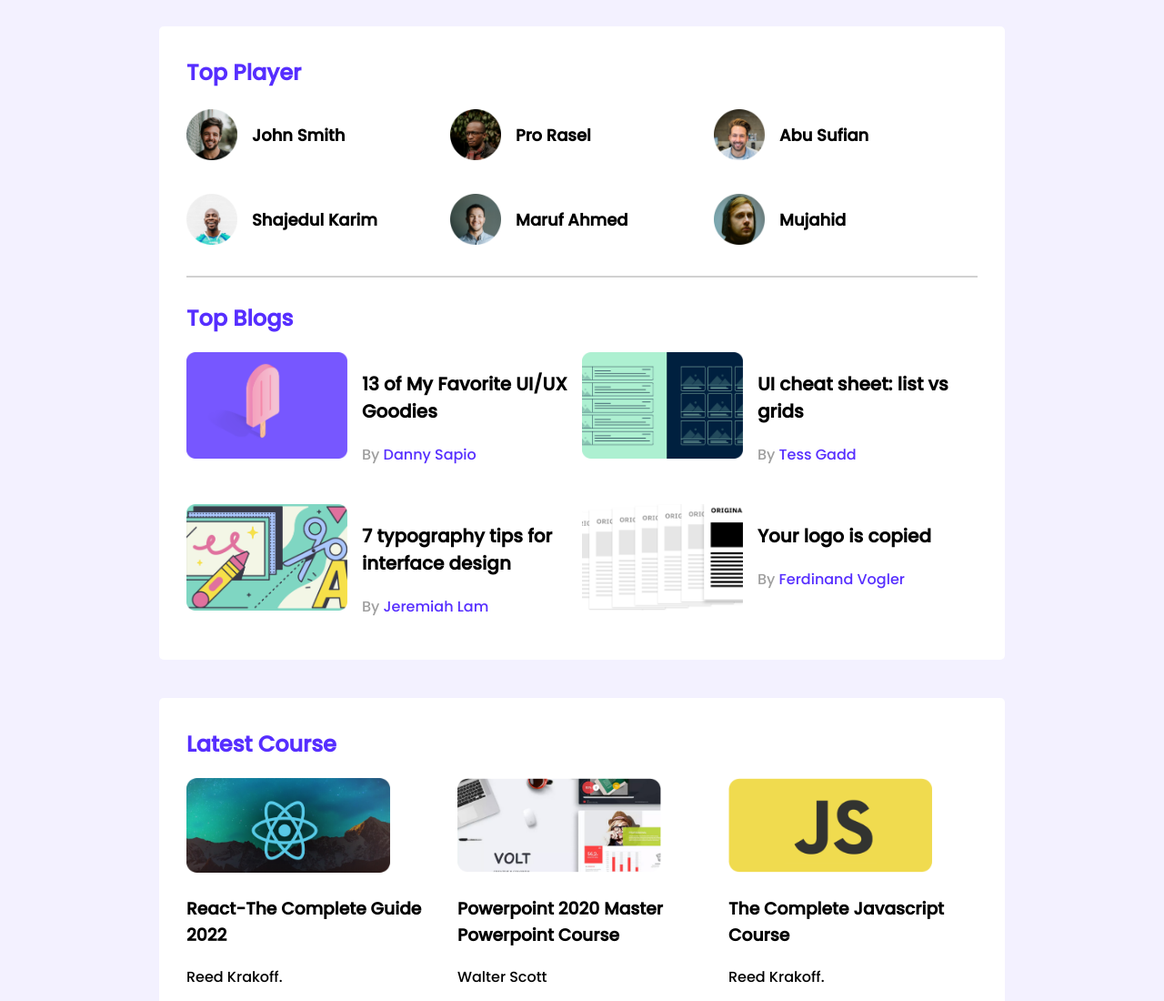
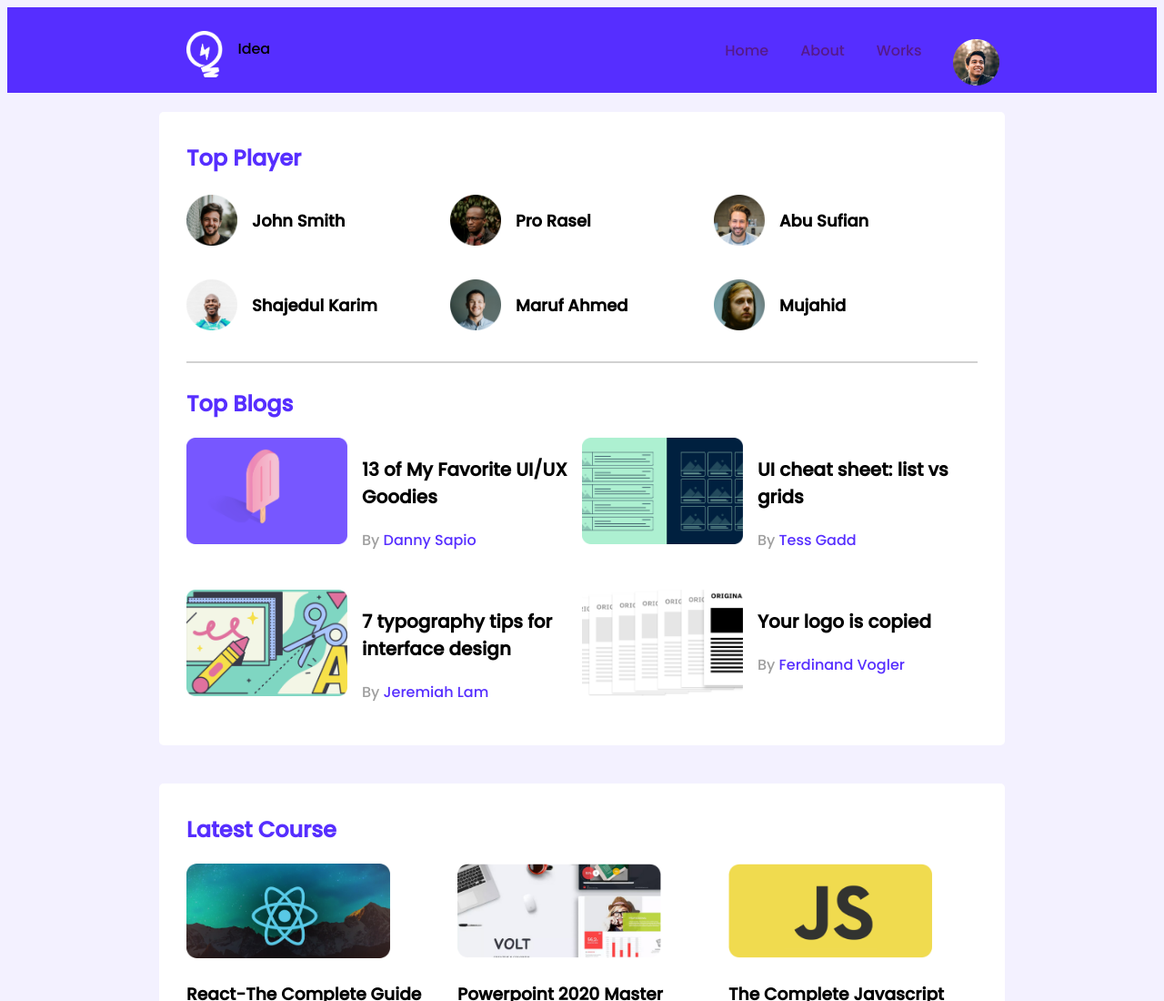
Before and after one commit to RafiulAlam98/leaderboard-practise-assignment-2, a plain HTML site: page index.html in a window 1280 px wide. Shown: the top 1100 px of the page at 91% size. Drawn offline with Linux system fonts and the light colour scheme.

Commit message:
header-added

```diff
--- a/css/style.css
+++ b/css/style.css
@@ -11,6 +11,54 @@ body {
   font-family: "Poppins", sans-serif;
   background-color: #f3f1ff;
 }
+header {
+  display: flex;
+  justify-content: center;
+  background-color: #562eff;
+  height: 94px;
+}
+.nav-container {
+  width: 870px;
+}
+
+.navigation {
+  display: grid;
+  grid-template-columns: repeat(2, 1fr);
+  grid-gap: 460px;
+}
+
+.nav-logo {
+  display: flex;
+}
+
+.logo-title {
+  margin-top: 33px;
+}
+
+.nav-logo img {
+  width: 40.42px;
+  height: 51px;
+  margin-top: 26px;
+  margin-right: 16px;
+}
+.nav-link ul {
+  display: flex;
+  list-style: none;
+  margin-top: 35px;
+}
+.nav-link ul a {
+  text-decoration: none;
+}
+
+.nav-link li {
+  margin-right: 35px;
+}
+
+/* img {
+  width: 51px;
+  height: 51px;
+  margin-bottom: 30px;
+} */
 
 main {
   display: flex;
--- a/index.html
+++ b/index.html
@@ -19,7 +19,23 @@
 <body>
   <!-- header starts -->
   <header>
-
+    <section class="nav-container">
+      <nav class="navigation">
+        <div class="nav-logo">
+          <img src="images/icons/logo.png" alt="">
+          <p class="logo-title">Idea</p>
+        </div>
+        <div class="nav-link">
+          <ul>
+            <li><a href="">Home</a></li>
+            <li><a href="">About</a></li>
+            <li><a href="">Works</a></li>
+            <li><a href=""><img src="images/icons/profile.png" alt=""></a></li>
+          </ul>
+        </div>
+        </div>
+      </nav>
+    </section>
   </header>
   <!-- header end -->
 
```
